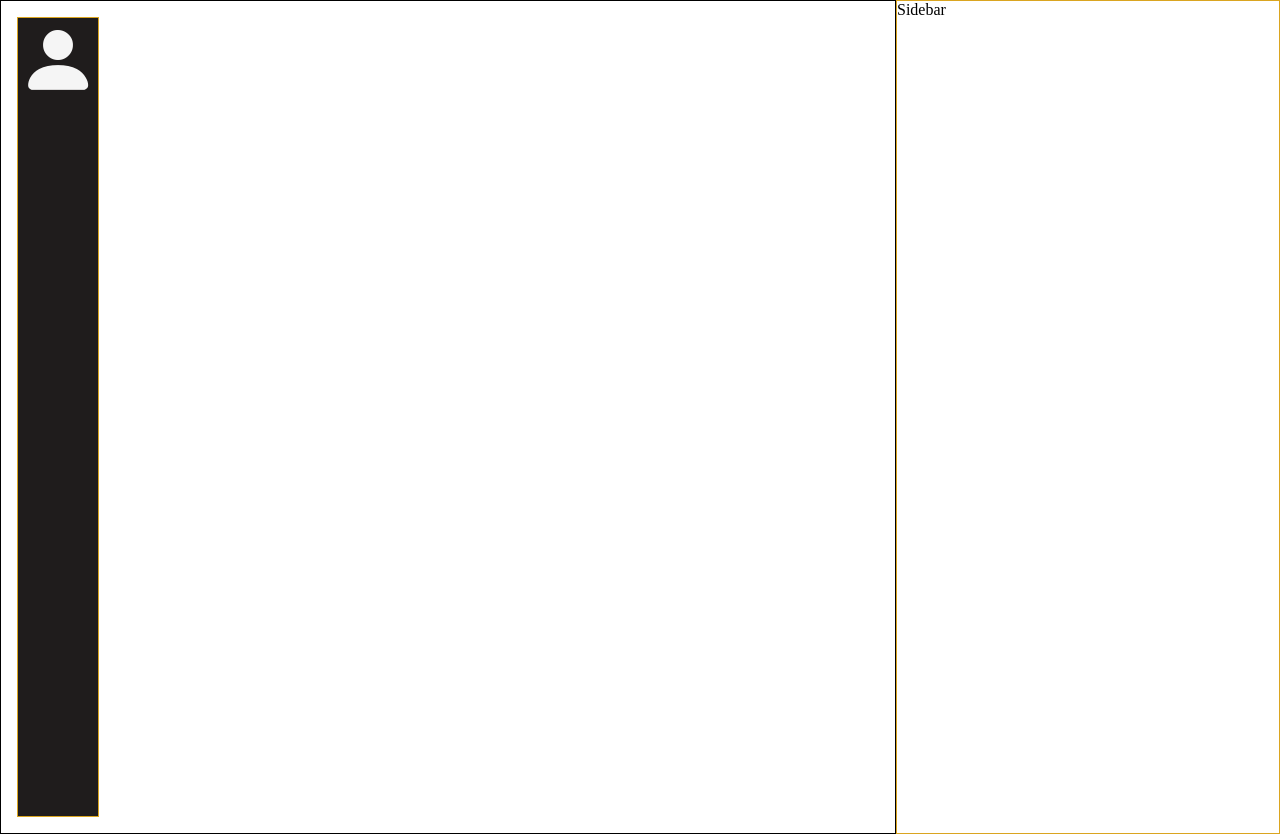
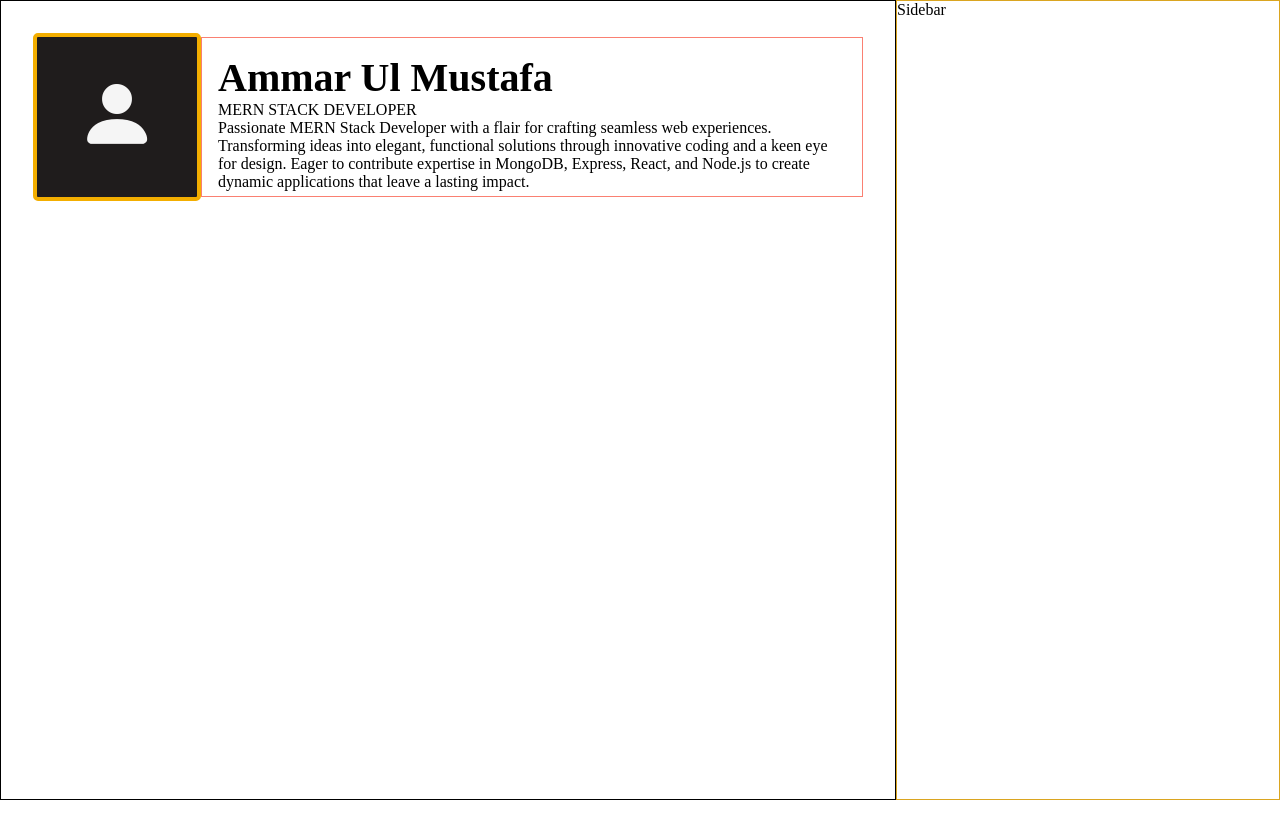
Before and after one commit to Ammar312/cv-react, a React (Vite) app: page / in a window 1280 px wide. After the commit the page ends 800 px from the top, so only its background shows below. Built offline with nearby package versions, Linux system fonts and the light colour scheme.

Commit message:
working on main

```diff
--- a/src/App.css
+++ b/src/App.css
@@ -22,17 +22,34 @@ body {
 .main1Div {
   display: flex;
   align-items: center;
+  margin: 1em;
 }
 .main1Div .img {
   display: flex;
 }
 .main1Div .img span {
-  border: 1px solid goldenrod;
+  border: 4px solid rgb(243, 174, 0);
   background: rgb(31, 28, 28);
-  /* width: 10em; */
-  height: 10em;
+  width: 2em;
+  height: 2em;
   color: whitesmoke;
   font-size: 5em;
+  display: flex;
+  justify-content: center;
+  align-items: center;
+  border-radius: 5px;
+  padding: 1em;
+}
+.nameAndTagline {
+  border: 1px solid salmon;
+  display: flex;
+  flex-direction: column;
+  /* width: 15em; */
+  height: 10em;
+  padding: 1em;
+}
+.nameAndTagline h1 {
+  font-size: 2.5rem;
 }
 .sidebar {
   width: 30%;
--- a/src/App.jsx
+++ b/src/App.jsx
@@ -11,7 +11,18 @@ function App() {
                 <i className="bi bi-person-fill"></i>
               </span>
             </div>
-            <div className="nameAndTagline"></div>
+            <div className="nameAndTagline">
+              <h1>Ammar Ul Mustafa</h1>
+              <p>MERN STACK DEVELOPER</p>
+              <div>
+                Passionate MERN Stack Developer with a flair for crafting
+                seamless web experiences. Transforming ideas into elegant,
+                functional solutions through innovative coding and a keen eye
+                for design. Eager to contribute expertise in MongoDB, Express,
+                React, and Node.js to create dynamic applications that leave a
+                lasting impact.
+              </div>
+            </div>
           </div>
         </section>
         <section className="sidebar">Sidebar</section>
```
